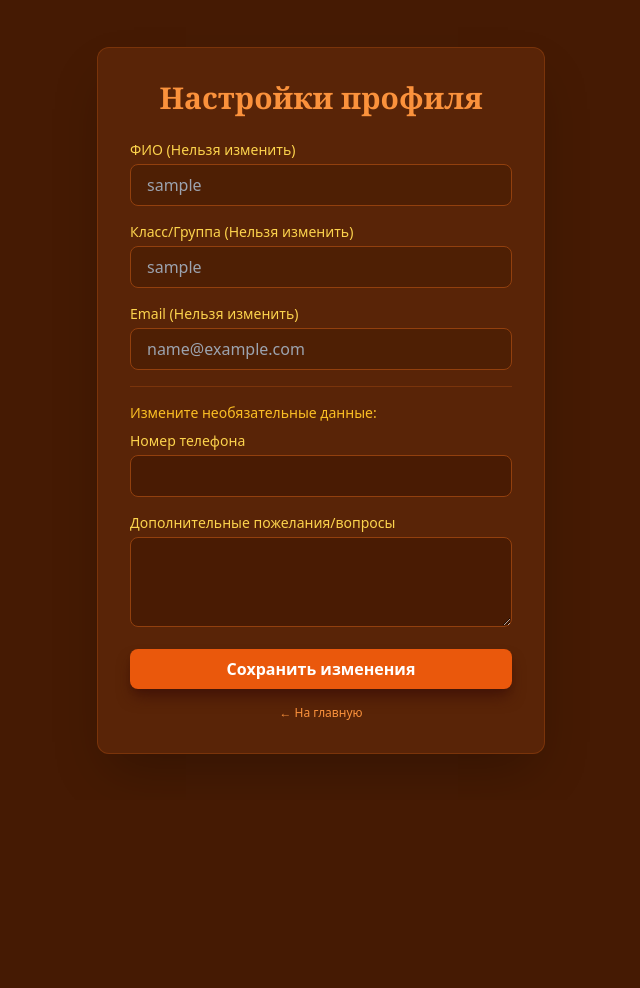
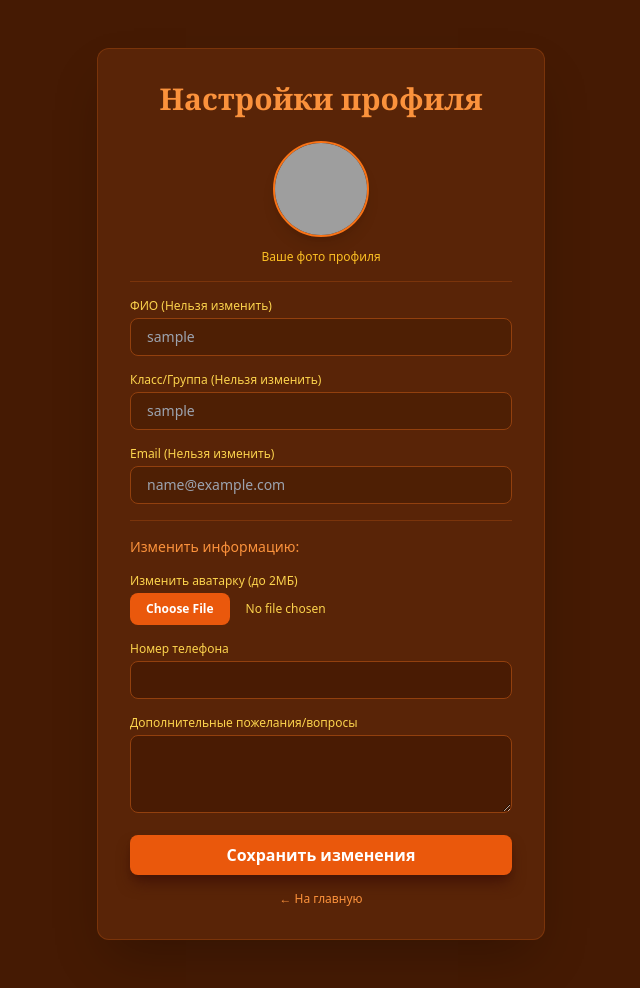
Before and after one commit to jsfxddc0de/hakaton_project, a Flask app: page /profile in a window 1280 px wide. Shown: the whole page, without its empty margins (319-959 px from the left). Before the commit the page ends 754 px from the top, so only its background shows below. Run offline with Flask 3, Linux system fonts and the light colour scheme; the visitor is signed in with stand-in values (Sample User, id 1); data comes from the database, SQL or seed files in the repository; some libraries are stand-ins or nearby versions; grey boxes are pictures that could not be loaded.

Commit message:
добавлена аватарка, все базы обновлены

```diff
--- a/backend/app.py
+++ b/backend/app.py
@@ -1,4 +1,5 @@
 from flask import Flask, render_template, request, redirect, url_for, session, jsonify, flash
+from werkzeug.utils import secure_filename
 import sqlite3
 import smtplib
 import ssl
@@ -8,6 +9,15 @@ import os
 app = Flask(__name__)
 app.secret_key = 'super_secret_key_for_sessions_and_profile'
 app.json.ensure_ascii = False  # Исправление кодировки кириллицы в JSON
+
+# --- НАСТРОЙКИ ЗАГРУЗКИ ФАЙЛОВ (АВАТАРОК) ---
+UPLOAD_FOLDER = 'static/uploads'
+ALLOWED_EXTENSIONS = {'png', 'jpg', 'jpeg', 'gif'}
+app.config['UPLOAD_FOLDER'] = UPLOAD_FOLDER
+app.config['MAX_CONTENT_LENGTH'] = 2 * 1024 * 1024  # Ограничение размера файла: 2 МБ
+
+# Создаем папку для аватарок, если её нет
+os.makedirs(UPLOAD_FOLDER, exist_ok=True)
 
 DATABASE = 'users.db'
 ADMIN_PASSWORD = '1488'
@@ -25,6 +35,10 @@ EMAIL_PASSWORD = os.environ.get('EMAIL_APP_PASSWORD', 'ВАШ_ПАРОЛЬ_ПР
 EMAIL_HOST = 'smtp.gmail.com'
 EMAIL_PORT = 465
 
+# Проверка расширения файла
+def allowed_file(filename):
+    return '.' in filename and filename.rsplit('.', 1)[1].lower() in ALLOWED_EXTENSIONS
+
 def send_registration_email(recipient_email, recipient_fio):
     if not EMAIL_PASSWORD or EMAIL_PASSWORD == 'ВАШ_ПАРОЛЬ_ПРИЛОЖЕНИЯ':
         print("Внимание: Настройка почты не завершена. Письмо не отправлено.")
@@ -33,7 +47,7 @@ def send_registration_email(recipient_email, recipient_fio):
     msg['Subject'] = 'Успешная регистрация на Осенний Бал 2026!'
     msg['From'] = EMAIL_SENDER
     msg['To'] = recipient_email
-    msg.set_content(f"Здравствуйте, {recipient_fio}!\n\nВаша заявка на Осенний Бал успешно принята.\nВы можете войти на сайт, используя свой Email и проголосовать за любимую музыку!")
+    msg.set_content(f"Здравствуйте, {recipient_fio}!\n\nВаша заявка на Осенний Бал успешно принята.\nВы можете войти на сайт, используя свой Email, настроить профиль (добавить аватарку) и проголосовать за любимую музыку!")
     try:
         context = ssl.create_default_context()
         with smtplib.SMTP_SSL(EMAIL_HOST, EMAIL_PORT, context=context) as smtp:
@@ -42,6 +56,7 @@ def send_registration_email(recipient_email, recipient_fio):
     except Exception as e:
         print(f"Ошибка при отправке письма: {e}")
 
+# Инициализация БД (добавлено поле avatar)
 def init_db():
     conn = sqlite3.connect(DATABASE)
     cursor = conn.cursor()
@@ -54,6 +69,7 @@ def init_db():
             password TEXT NOT NULL,
             phone TEXT,
             wishes TEXT,
+            avatar TEXT, -- Новое поле для хранения пути к файлу аватарки
             ip_address TEXT NOT NULL,
             reg_time TIMESTAMP DEFAULT CURRENT_TIMESTAMP
         )
@@ -68,14 +84,25 @@ def init_db():
     conn.commit()
     conn.close()
 
+# Главная страница
 @app.route('/')
 def home():
     user_email = session.get('user_email')
     user_fio = session.get('user_fio')
+    user_avatar = None
 
     conn = sqlite3.connect(DATABASE)
     cursor = conn.cursor()
 
+    # Получаем актуальную аватарку пользователя
+    if user_email:
+        cursor.execute('SELECT avatar, fio FROM users WHERE email = ?', (user_email,))
+        row = cursor.fetchone()
+        if row:
+            user_avatar = row[0]
+            user_fio = row[1] # Синхронизируем ФИО на случай изменений
+
+    # Считаем голоса
     cursor.execute('SELECT song_id, COUNT(*) FROM votes GROUP BY song_id')
     votes_raw = cursor.fetchall()
     votes_dict = {song_id: count for song_id, count in votes_raw}
@@ -86,9 +113,9 @@ def home():
     user_vote = None
     if user_email:
         cursor.execute('SELECT song_id FROM votes WHERE user_email = ?', (user_email,))
-        row = cursor.fetchone()
-        if row:
-            user_vote = row[0]
+        row_vote = cursor.fetchone()
+        if row_vote:
+            user_vote = row_vote[0]
 
     conn.close()
 
@@ -97,17 +124,14 @@ def home():
         count = votes_dict.get(s_id, 0)
         percent = round((count / total_votes * 100), 1) if total_votes > 0 else 0
         songs_data.append({
-            'id': s_id,
-            'title': s_info['title'],
-            'desc': s_info['desc'],
-            'votes': count,
-            'percent': percent,
-            'is_current': (s_id == user_vote)
+            'id': s_id, 'title': s_info['title'], 'desc': s_info['desc'],
+            'votes': count, 'percent': percent, 'is_current': (s_id == user_vote)
         })
 
     return render_template('index.html',
                            user_email=user_email,
                            user_fio=user_fio,
+                           user_avatar=user_avatar,
                            songs=songs_data,
                            total_votes=total_votes)
 
@@ -115,20 +139,15 @@ def home():
 def vote(song_id):
     user_email = session.get('user_email')
     if not user_email:
-        flash("Чтобы проголосовать, войдите в систему или зарегистрируйтесь!", "warning")
+        flash("Чтобы проголосовать, войдите в систему!", "warning")
         return redirect(url_for('login'))
-
-    if song_id not in SONGS:
-        flash("Неверный выбор песни.", "error")
-        return redirect(url_for('home'))
 
     conn = sqlite3.connect(DATABASE)
     cursor = conn.cursor()
     cursor.execute('INSERT OR REPLACE INTO votes (user_email, song_id) VALUES (?, ?)', (user_email, song_id))
     conn.commit()
     conn.close()
-
-    flash(f"Ваш голос за '{SONGS[song_id]['title']}' успешно учтен!", "success")
+    flash("Ваш голос успешно учтен!", "success")
     return redirect(url_for('home'))
 
 @app.route('/register', methods=['GET', 'POST'])
@@ -198,6 +217,7 @@ def logout():
     flash("Вы вышли из системы.", 'info')
     return redirect(url_for('home'))
 
+# ОБНОВЛЕННЫЙ ПРОФИЛЬ (С ЗАГРУЗКОЙ АВАТАРКИ)
 @app.route('/profile', methods=['GET', 'POST'])
 def profile():
     user_email = session.get('user_email')
@@ -210,17 +230,46 @@ def profile():
     if request.method == 'POST':
         new_phone = request.form.get('phone', '').strip()
         new_wishes = request.form.get('wishes', '').strip()
-        cursor.execute('UPDATE users SET phone = ?, wishes = ? WHERE email = ?', (new_phone, new_wishes, user_email))
+
+        # Обработка загрузки файла аватарки
+        avatar_file = request.files.get('avatar')
+        avatar_filename = None
+
+        if avatar_file and avatar_file.filename != '':
+            if allowed_file(avatar_file.filename):
+                # Создаем безопасное уникальное имя файла на основе email пользователя
+                ext = avatar_file.filename.rsplit('.', 1)[1].lower()
+                safe_email_prefix = secure_filename(user_email.replace('@', '_').replace('.', '_'))
+                avatar_filename = f"avatar_{safe_email_prefix}.{ext}"
+                filepath = os.path.join(app.config['UPLOAD_FOLDER'], avatar_filename)
+
+                # Сохраняем файл в static/uploads
+                avatar_file.save(filepath)
+
+                # Записываем имя файла аватарки в БД
+                cursor.execute('UPDATE users SET phone = ?, wishes = ?, avatar = ? WHERE email = ?',
+                               (new_phone, new_wishes, avatar_filename, user_email))
+            else:
+                flash("Недопустимый формат файла! Разрешены только: png, jpg, jpeg, gif", "error")
+        else:
+            # Если файл не загружали, обновляем только текстовые поля
+            cursor.execute('UPDATE users SET phone = ?, wishes = ? WHERE email = ?',
+                           (new_phone, new_wishes, user_email))
+
         conn.commit()
         flash("Профиль успешно сохранен!", 'success')
 
-    cursor.execute('SELECT fio, class_group, email, phone, wishes FROM users WHERE email = ?', (user_email,))
+    cursor.execute('SELECT fio, class_group, email, phone, wishes, avatar FROM users WHERE email = ?', (user_email,))
     user_data = cursor.fetchone()
     conn.close()
 
     user_dict = {
-        'fio': user_data[0], 'class_group': user_data[1], 'email': user_data[2],
-        'phone': user_data[3] if user_data[3] else '', 'wishes': user_data[4] if user_data[4] else ''
+        'fio': user_data[0],
+        'class_group': user_data[1],
+        'email': user_data[2],
+        'phone': user_data[3] if user_data[3] else '',
+        'wishes': user_data[4] if user_data[4] else '',
+        'avatar': user_data[5] # Передаем имя файла аватарки
     }
     return render_template('profile.html', user=user_dict)
 
@@ -249,16 +298,14 @@ def admin():
     conn = sqlite3.connect(DATABASE)
     cursor = conn.cursor()
 
-    # 1. Загружаем пользователей И их голоса (LEFT JOIN)
     cursor.execute('''
-        SELECT u.id, u.fio, u.class_group, u.email, u.password, u.phone, u.wishes, u.ip_address, u.reg_time, v.song_id
+        SELECT u.id, u.fio, u.class_group, u.email, u.password, u.phone, u.wishes, u.ip_address, u.reg_time, v.song_id, u.avatar
         FROM users u
         LEFT JOIN votes v ON u.email = v.user_email
         ORDER BY u.id DESC
     ''')
     users_raw = cursor.fetchall()
 
-    # Конвертируем сырые данные пользователей в удобный список словарей
     users = []
     for u in users_raw:
         song_id = u[9]
@@ -266,10 +313,9 @@ def admin():
         users.append({
             'id': u[0], 'fio': u[1], 'class_group': u[2], 'email': u[3],
             'password': u[4], 'phone': u[5], 'wishes': u[6], 'ip_address': u[7],
-            'reg_time': u[8], 'voted_song': song_title
+            'reg_time': u[8], 'voted_song': song_title, 'avatar': u[10] # Передаем аватарку в админку
         })
 
-    # 2. Вычисляем общую статистику голосов для отображения в админке
     cursor.execute('SELECT song_id, COUNT(*) FROM votes GROUP BY song_id')
     votes_raw = cursor.fetchall()
     votes_dict = {song_id: count for song_id, count in votes_raw}
@@ -282,15 +328,13 @@ def admin():
         count = votes_dict.get(s_id, 0)
         percent = round((count / total_votes * 100), 1) if total_votes > 0 else 0
         stats.append({
-            'title': s_info['title'],
-            'votes': count,
-            'percent': percent
+            'title': s_info['title'], 'votes': count, 'percent': percent
         })
 
     conn.close()
     return render_template('admin.html', users=users, stats=stats, total_votes=total_votes)
 
-# ОБНОВЛЕННОЕ API
+# ОБНОВЛЕННЫЙ API (С АВАТАРКОЙ)
 @app.route('/api/users')
 def api_users():
     if not session.get('admin_logged_in'):
@@ -298,9 +342,8 @@ def api_users():
 
     conn = sqlite3.connect(DATABASE)
     cursor = conn.cursor()
-    # LEFT JOIN для получения информации о песне
     cursor.execute('''
-        SELECT u.id, u.fio, u.class_group, u.email, u.phone, u.wishes, u.reg_time, v.song_id
+        SELECT u.id, u.fio, u.class_group, u.email, u.phone, u.wishes, u.reg_time, v.song_id, u.avatar
         FROM users u
         LEFT JOIN votes v ON u.email = v.user_email
         ORDER BY u.id DESC
@@ -313,6 +356,9 @@ def api_users():
         song_id = u[7]
         song_title = SONGS.get(song_id, {}).get('title') if song_id else None
 
+        # Формируем полный URL до аватарки, если она загружена
+        avatar_url = url_for('static', filename=f'uploads/{u[8]}', _external=True) if u[8] else f"https://ui-avatars.com/api/?name={u[1]}&background=random&size=128"
+
         users_json.append({
             'id': u[0],
             'fio': u[1],
@@ -321,8 +367,9 @@ def api_users():
             'phone': u[4],
             'wishes': u[5],
             'registration_time': u[6],
-            'voted_song_id': song_id,          # ID проголосованной композиции (или null)
-            'voted_song_title': song_title     # Название проголосованной композиции (или null)
+            'voted_song_id': song_id,
+            'voted_song_title': song_title,
+            'avatar_url': avatar_url # Ссылка на аватарку в API
         })
 
     return jsonify(users_json)
--- a/backend/templates/profile.html
+++ b/backend/templates/profile.html
@@ -6,8 +6,8 @@
     <title>Настройки профиля</title>
     <script src="https://cdn.tailwindcss.com"></script>
 </head>
-<body class="bg-amber-950 h-screen flex items-center justify-center text-amber-100">
-    <div class="bg-amber-900/40 p-8 rounded-xl shadow-2xl w-full max-w-md border border-amber-800/60">
+<body class="bg-amber-950 min-h-screen py-12 flex items-center justify-center text-amber-100">
+    <div class="bg-amber-900/40 p-8 rounded-xl shadow-2xl w-full max-w-md border border-amber-800/60 my-auto">
         <h2 class="text-3xl font-serif font-bold mb-6 text-center text-orange-400">Настройки профиля</h2>
 
         {% with messages = get_flashed_messages(with_categories=true) %}
@@ -17,43 +17,62 @@
                         {% if category == 'success' %} bg-green-900/40 border-green-500/50 text-green-200
                         {% elif category == 'error' %} bg-red-900/40 border-red-500/50 text-red-200
                         {% else %} bg-blue-900/40 border-blue-500/50 text-blue-200 {% endif %}
-                        border px-4 py-3 rounded relative mb-4" role="alert">
+                        border px-4 py-3 rounded relative mb-4 text-center" role="alert">
                         <span class="block sm:inline">{{ message }}</span>
                     </div>
                 {% endfor %}
             {% endif %}
         {% endwith %}
 
-        <form action="/profile" method="POST" class="space-y-4">
-            <!-- Обязательные поля (не редактируются здесь) -->
+        <!-- ВАЖНО: enctype="multipart/form-data" необходим для отправки файлов -->
+        <form action="/profile" method="POST" enctype="multipart/form-data" class="space-y-4">
+
+            <!-- Отображение текущей аватарки -->
+            <div class="flex flex-col items-center gap-3 pb-4 border-b border-amber-800/60">
+                <img src="{% if user.avatar %}{{ url_for('static', filename='uploads/' + user.avatar) }}{% else %}https://ui-avatars.com/api/?name={{ user.fio }}&background=F97316&color=fff&size=128{% endif %}"
+                     alt="Ваш Аватар" class="w-24 h-24 rounded-full object-cover border-2 border-orange-500 shadow-lg">
+                <div class="text-center">
+                    <p class="text-xs text-amber-400">Ваше фото профиля</p>
+                </div>
+            </div>
+
+            <!-- Поля, которые нельзя изменить -->
             <div>
-                <label class="block text-sm font-medium mb-1 text-amber-300">ФИО (Нельзя изменить)</label>
+                <label class="block text-xs font-medium mb-1 text-amber-300">ФИО (Нельзя изменить)</label>
                 <input type="text" value="{{ user.fio }}" readonly
-                       class="w-full px-4 py-2 bg-amber-950/50 border border-amber-800 rounded-lg text-gray-400 cursor-not-allowed">
+                       class="w-full px-4 py-2 bg-amber-950/50 border border-amber-800 rounded-lg text-gray-400 cursor-not-allowed text-sm">
             </div>
             <div>
-                <label class="block text-sm font-medium mb-1 text-amber-300">Класс/Группа (Нельзя изменить)</label>
+                <label class="block text-xs font-medium mb-1 text-amber-300">Класс/Группа (Нельзя изменить)</label>
                 <input type="text" value="{{ user.class_group }}" readonly
-                       class="w-full px-4 py-2 bg-amber-950/50 border border-amber-800 rounded-lg text-gray-400 cursor-not-allowed">
+                       class="w-full px-4 py-2 bg-amber-950/50 border border-amber-800 rounded-lg text-gray-400 cursor-not-allowed text-sm">
             </div>
             <div>
-                <label class="block text-sm font-medium mb-1 text-amber-300">Email (Нельзя изменить)</label>
+                <label class="block text-xs font-medium mb-1 text-amber-300">Email (Нельзя изменить)</label>
                 <input type="email" value="{{ user.email }}" readonly
-                       class="w-full px-4 py-2 bg-amber-950/50 border border-amber-800 rounded-lg text-gray-400 cursor-not-allowed">
+                       class="w-full px-4 py-2 bg-amber-950/50 border border-amber-800 rounded-lg text-gray-400 cursor-not-allowed text-sm">
             </div>
 
-            <!-- Необязательные поля (редактируются) -->
-            <div class="pt-4 border-t border-amber-800/60">
-                <p class="text-sm font-medium mb-2 text-amber-400">Измените необязательные данные:</p>
+            <!-- Редактируемые поля -->
+            <div class="pt-4 border-t border-amber-800/60 space-y-4">
+                <p class="text-sm font-medium text-orange-400">Изменить информацию:</p>
+
+                <!-- Поле выбора аватарки -->
                 <div>
-                    <label class="block text-sm font-medium mb-1 text-amber-300">Номер телефона</label>
+                    <label class="block text-xs font-medium mb-1 text-amber-300">Изменить аватарку (до 2МБ)</label>
+                    <input type="file" name="avatar" accept="image/*"
+                           class="w-full text-xs text-amber-300 file:mr-4 file:py-2 file:px-4 file:rounded-lg file:border-0 file:text-xs file:font-semibold file:bg-orange-600 file:text-white hover:file:bg-orange-500 file:cursor-pointer cursor-pointer">
+                </div>
+
+                <div>
+                    <label class="block text-xs font-medium mb-1 text-amber-300">Номер телефона</label>
                     <input type="tel" name="phone" value="{{ user.phone }}" autocomplete="tel"
-                           class="w-full px-4 py-2 bg-amber-950/80 border border-amber-800 rounded-lg focus:outline-none focus:ring-2 focus:ring-orange-500 text-white">
+                           class="w-full px-4 py-2 bg-amber-950/80 border border-amber-800 rounded-lg focus:outline-none focus:ring-2 focus:ring-orange-500 text-white text-sm">
                 </div>
-                <div class="mt-4">
-                    <label class="block text-sm font-medium mb-1 text-amber-300">Дополнительные пожелания/вопросы</label>
+                <div>
+                    <label class="block text-xs font-medium mb-1 text-amber-300">Дополнительные пожелания/вопросы</label>
                     <textarea name="wishes" rows="3"
-                              class="w-full px-4 py-2 bg-amber-950/80 border border-amber-800 rounded-lg focus:outline-none focus:ring-2 focus:ring-orange-500 text-white resize-y">{{ user.wishes }}</textarea>
+                              class="w-full px-4 py-2 bg-amber-950/80 border border-amber-800 rounded-lg focus:outline-none focus:ring-2 focus:ring-orange-500 text-white text-sm resize-y">{{ user.wishes }}</textarea>
                 </div>
             </div>
 
```
Also changed, not shown: backend/templates/admin.html (+14 -9 lines), backend/templates/index.html (+9 -6 lines), 1 other file.
